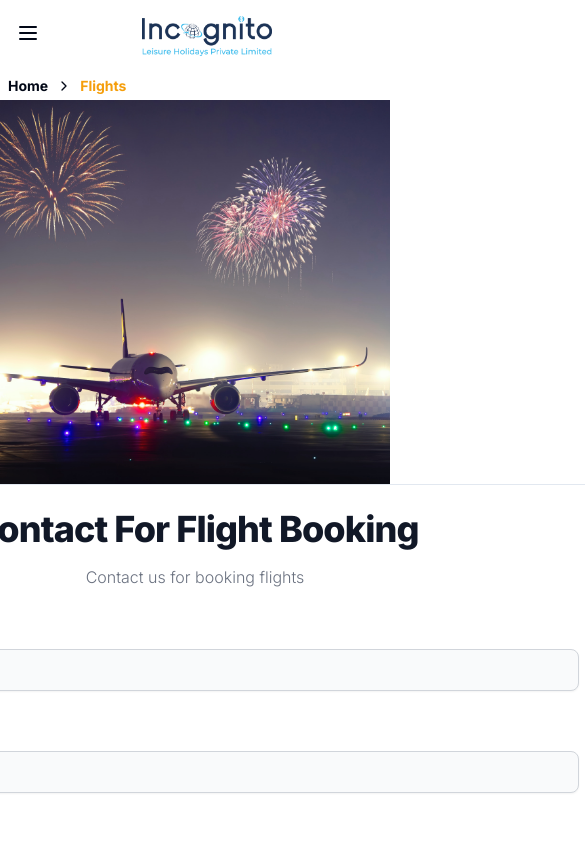
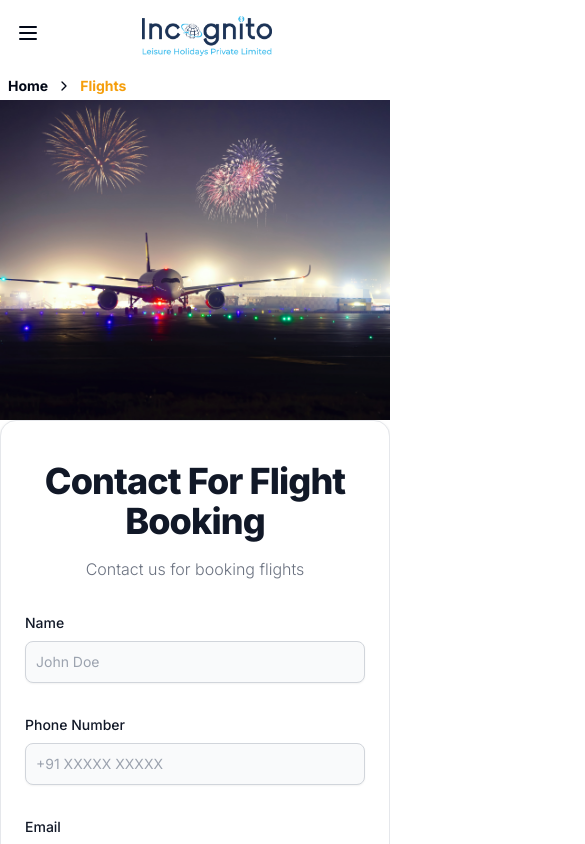
Before and after one commit to Incognito-Holidays/web, a Next.js app: page /flights in a window 390 px wide. Shown: the top 844 px of the page, 585 px wide, since content can reach past the window. Built offline with nearby package versions, Linux system fonts and the light colour scheme.

Commit message:
feat: make page responsive

```diff
--- a/src/app/(site)/flights/page.tsx
+++ b/src/app/(site)/flights/page.tsx
@@ -5,6 +5,7 @@ import Image from 'next/image';
 import { toast } from 'react-hot-toast';
 import { LuChevronRight } from 'react-icons/lu';
 import NextBreadcrumb from '@components/breadcrumbs';
+import Container from '@components/layout/container';
 import Form from '@components/form';
 import Whychose from '@components/whychose';
 import pic1 from '@public/assets/f1.jpg';
@@ -53,6 +54,7 @@ const FlightsPage = () => {
 
   return (
     <main>
+      <Container>
         <NextBreadcrumb
           homeElement={'Home'}
           separator={
@@ -72,13 +74,10 @@ const FlightsPage = () => {
             quality={95}
             width={1200}
             height={500}
-          className=' h-[30rem] w-full  object-cover object-center'
+            className=' h-[20rem] w-full object-cover  object-center md:h-[30rem]'
           />
         </div>
-      <div
-        className='relative -bottom-16 -top-24 left-1/2 z-10 w-[55rem] -translate-x-1/2
-      rounded-2xl border bg-white p-2 shadow-lg '
-      >
+        <div className='-top-14 z-10 rounded-2xl border border-gray-200 bg-white p-6 shadow dark:border-gray-700 dark:bg-gray-800 md:relative md:-bottom-16 md:-top-24 md:left-1/2 md:w-[55rem] md:-translate-x-1/2'>
           <Form
             title='Contact For Flight Booking'
             description='Contact us for booking flights'
@@ -150,6 +149,7 @@ const FlightsPage = () => {
           </Form>
         </div>
         <Whychose />
+      </Container>
     </main>
   );
 };
--- a/src/app/(site)/hotels/page.tsx
+++ b/src/app/(site)/hotels/page.tsx
@@ -78,13 +78,10 @@ const HotelsPage = () => {
           quality={95}
           width={1200}
           height={500}
-          className=' h-[30rem] w-full  object-cover object-center'
+          className=' h-[20rem] w-full object-cover  object-center md:h-[30rem]'
         />
       </div>
-      <div
-        className='relative -bottom-16 -top-24 left-1/2 z-10 w-[55rem] -translate-x-1/2
-      rounded-2xl border bg-white p-2 shadow-lg '
-      >
+      <div className='-top-14 z-10 rounded-2xl border border-gray-200 bg-white p-6 shadow dark:border-gray-700 dark:bg-gray-800 md:relative md:-bottom-16 md:-top-24 md:left-1/2 md:w-[55rem] md:-translate-x-1/2'>
         <Form
           title='Contact For Hotel Booking'
           description='Contact us for booking hotel'
--- a/src/app/(site)/trains/page.tsx
+++ b/src/app/(site)/trains/page.tsx
@@ -72,13 +72,10 @@ const TrainsPage = () => {
           quality={95}
           width={1200}
           height={500}
-          className='h-[30rem] w-full object-cover object-center'
+          className=' h-[20rem] w-full object-cover  object-center md:h-[30rem]'
         />
       </div>
-      <div
-        className='relative -bottom-16 -top-24 left-1/2 z-10 w-[55rem] -translate-x-1/2
-      rounded-2xl border bg-white p-2 shadow-lg '
-      >
+      <div className='-top-14 z-10 rounded-2xl border border-gray-200 bg-white p-6 shadow dark:border-gray-700 dark:bg-gray-800 md:relative md:-bottom-16 md:-top-24 md:left-1/2 md:w-[55rem] md:-translate-x-1/2'>
         <Form
           title='Contact For Train Booking'
           description='Contact us for booking trains'
```
Lines whose indentation alone changed are shown as unchanged.
